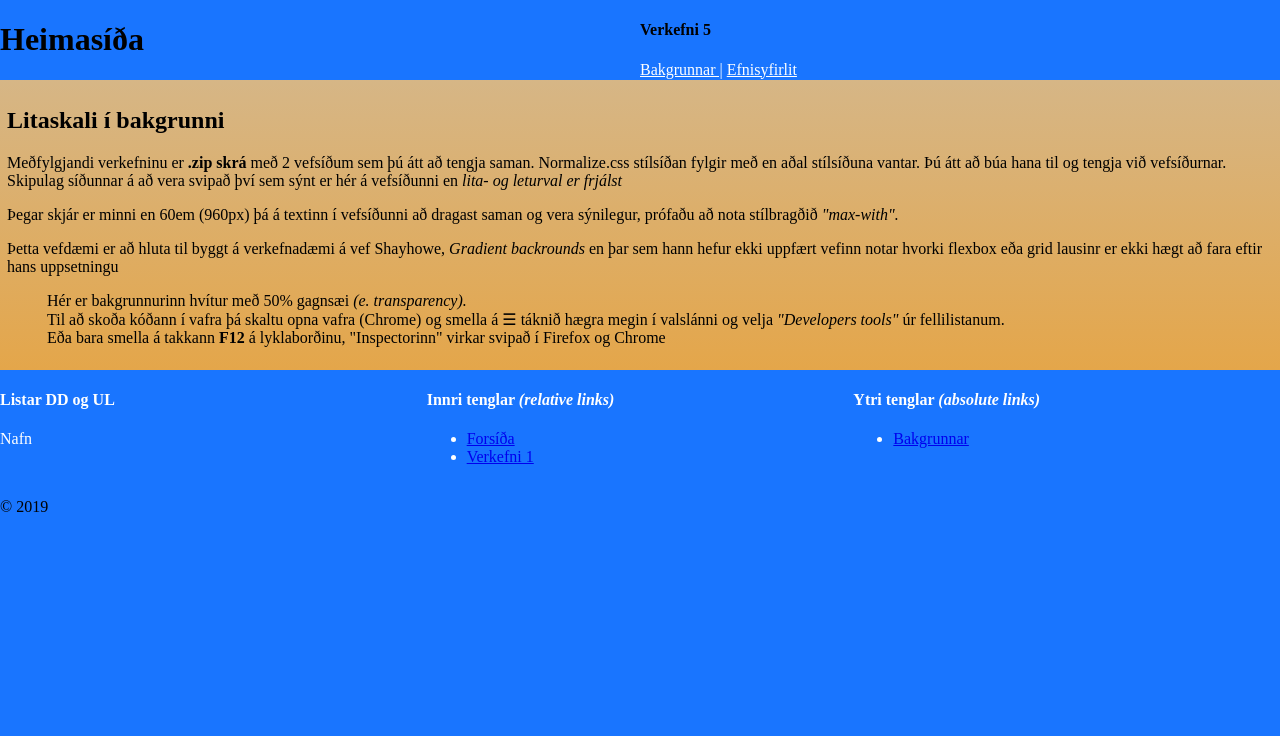
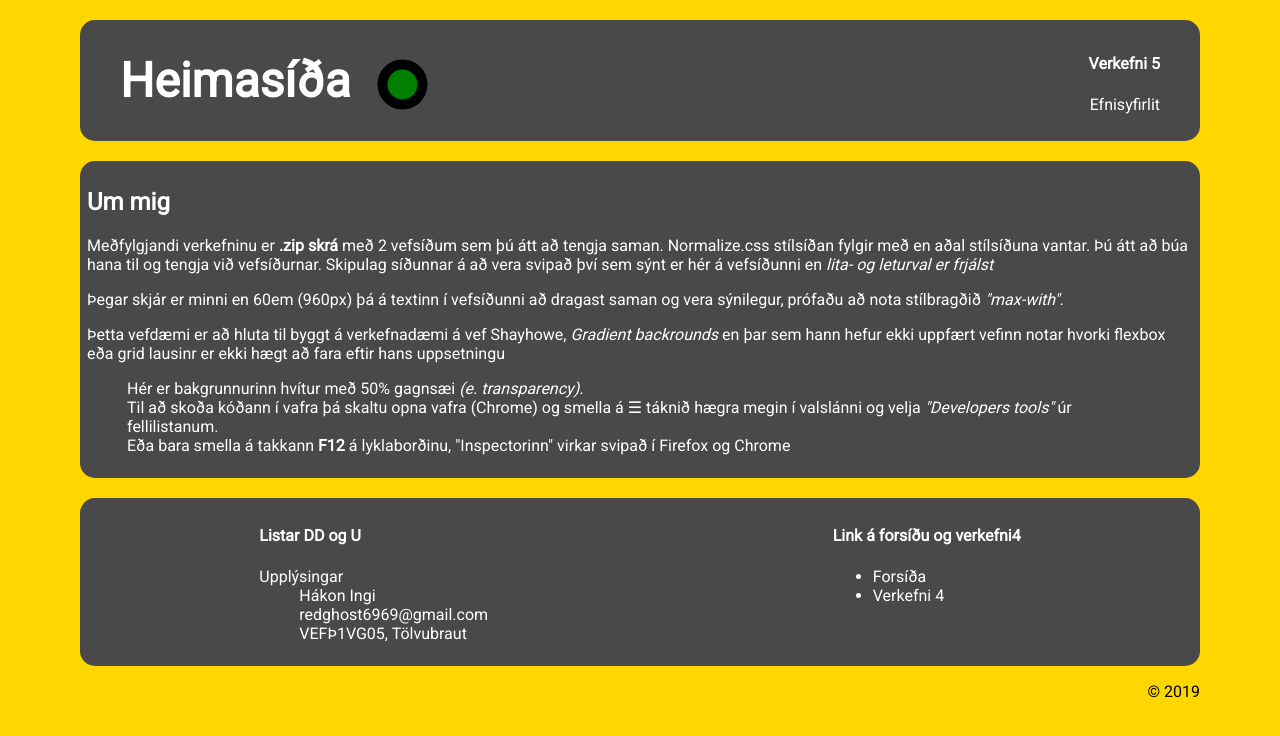
Before and after one commit to xNosaj/xnosaj.github.io, a plain HTML site: page verkefni5/index.html in a window 1280 px wide. Drawn offline with Linux system fonts and the light colour scheme.

Commit message:
Add files via upload

```diff
--- a/verkefni5/index.html
+++ b/verkefni5/index.html
@@ -3,29 +3,31 @@
   <head>
     <meta name="viewport" content="width=device-width, initial-scale=1.0">
     <meta charset="utf-8">
-    <title>Verkefni 4.1 bakgrunnar</title>
-    <link href="https://fonts.googleapis.com/???" rel="stylesheet">
+    <title>Verkefni 5</title>
+    <link href="https://fonts.googleapis.com/css?family=Roboto" rel="stylesheet">
     <link rel="stylesheet" href="main.css">
   </head>
   <body>
     <header class="top">
-      <div>
-        <h1>
+      <div class="titill">
+        <h1 class="toptext">
           Heimasíða
         </h1>
+        <svg width="65" height="65">
+          <circle cx="32.5" cy="32.5" r="20" stroke="black" stroke-width="10" fill="green">
+        </svg>
       </div>
-      <div>
+      <div class="bottom">
         <h4 class="verkS">Verkefni 5</h4>
         <nav class="nav">
-          <a href="index.html" title=" ">Bakgrunnar |</a>
-          <a href="innerlinks.html" title=" "> Efnisyfirlit</a>
+          <a href="innerlinks.html" title=""> Efnisyfirlit</a>
         </nav>
       </div>
     </header>
     <main>
       <section class="art">
         <div class="artinner">
-          <h1>Litaskali í bakgrunni </h1>
+          <h1>Um mig</h1>
           <p>Meðfylgjandi verkefninu er <strong>.zip skrá </strong>með 2 vefsíðum sem þú átt að tengja saman.  Normalize.css stílsíðan fylgir með en aðal stílsíðuna vantar. Þú átt að búa hana til og tengja við vefsíðurnar. Skipulag síðunnar á að vera svipað því sem sýnt er hér á vefsíðunni en <em>lita- og leturval er frjálst</em></p>
           <p>Þegar skjár er minni en 60em (960px) þá á textinn í vefsíðunni að dragast saman og vera sýnilegur, prófaðu að nota stílbragðið <em> "max-with".</em></p>
           <p>Þetta vefdæmi er að hluta til byggt á verkefnadæmi á vef Shayhowe,<em> Gradient backrounds</em> en þar sem hann hefur ekki uppfært vefinn notar hvorki flexbox eða grid lausinr er ekki hægt að fara eftir hans uppsetningu </p>
@@ -36,29 +38,24 @@
     <!--
     Í footer tagið á að setja upplýsignar um þig í DD lista og nokkra tengla í UL lista sem vísa á önnur verkefni og aðrar vefsíður. Vefsíðurnar eiga að birtast í nýjum glugga í vafranum
     -->
-    <footer class="bottom">
+    <footer>
       <nav>
-        <h4>Listar DD og UL </h4>
+        <h4>Listar DD og U </h4>
         <dl> <!--Description list -->
-          <dt>Nafn</dt>
-            <dd> </dd>
+          <dt>Upplýsingar</dt>
+            <dd>Hákon Ingi</dd>
+            <dd>redghost6969@gmail.com</dd>
+            <dd>VEFÞ1VG05, Tölvubraut</dd>
         </dl>
       </nav>
       <nav>
-        <h4>Innri tenglar <em>(relative links)</em></h4>
+        <h4>Link á forsíðu og verkefni4</h4>
         <ul>
-          <li><a href=" ">Forsíða</a></li>
-          <li><a href=" ">Verkefni 1</a></li></li>
+          <li><a href="index.html">Forsíða</a></li>
+          <li><a href="\verkefni4\index.html">Verkefni 4</a></li></li>
         </ul>
       </nav>
-      <nav>
-        <h4>Ytri tenglar <em>(absolute links)</em></h4>
-        <ul>
-          <li>  <!-- Absolute links "target _blank" opnar nýjan glugga í vafranum -->
-            <a href="http://learn.shayhowe.com/html-css/setting-backgrounds-and-gradients/#css3-background-properties" target="_blank" title="bagrunnar">Bakgrunnar</a>
-          </li>
-      </nav>
     </footer>
-    <p class=" ">&copy; 2019 </p>
+    <p class="ar">&copy; 2019 </p>
   </body>
 </html>
--- a/verkefni5/main.css
+++ b/verkefni5/main.css
@@ -13,25 +13,27 @@ footer {
 }
 
 body {
-    background-color: rgb(25, 117, 255);
-    color: black;
+    background-color: gold;
+    color: white;
     grid-gap: 0;
     grid-template-areas:
         "header"
         "nav"
         "art"
         "footer";
-    margin: 0;
+    font-family: 'Roboto', sans-serif;
+    max-width: 70em;
+    margin:auto;
 }
 
-.beigebg {
-    background-image: linear-gradient(to bottom, rgb(214, 182, 134), rgb(228, 166, 74));
-}
 
 footer {
-    display: grid;
-    grid-template-columns: 1fr 1fr 1fr;
-    color: white;
+    display: flex;
+    justify-content: space-around;
+    border-radius: 15px;
+    background-color: rgb(73, 73, 73);
+    padding: 7px;
+    margin-top:20px;
 }
 
 .container {
@@ -43,14 +45,34 @@ footer {
 header {
     display: grid;
     grid-template-columns: 2fr 2fr;
+    border-radius: 15px;
+    background-color: rgb(73, 73, 73);
+    margin-top:20px;
+    margin-bottom:20px;
+
 }
 
-h1 {
-    font-size: 300;
+h1.toptext {
+    font-size: 48px;
 }
+
 
 header a {
     color: white;
+}
+
+a:link {
+    text-decoration: none;
+}
+
+a:hover {
+    text-decoration: underline;
+}
+
+.titill {
+    display: flex;
+    flex-direction: row;
+    padding-left: 40px;
 }
 
 .topnav {
@@ -58,10 +80,27 @@ header a {
 }
 
 .art {
-    background-image: linear-gradient(to bottom, rgb(214, 182, 134), rgb(228, 166, 74));
+    border-radius: 15px;
+    background-color: rgb(73, 73, 73);
     padding: 7px;
 }
 
+svg {
+    padding-top: 32px;
+    padding-left: 20px;
+}
+
 .bottom {
+    text-align: right;
+    padding-right: 40px;
+    padding-top: 13px;
+}
+
+p.ar {
+    text-align: right;
+    color: black;
+}
+
+footer a{
     color: white;
 }
```
